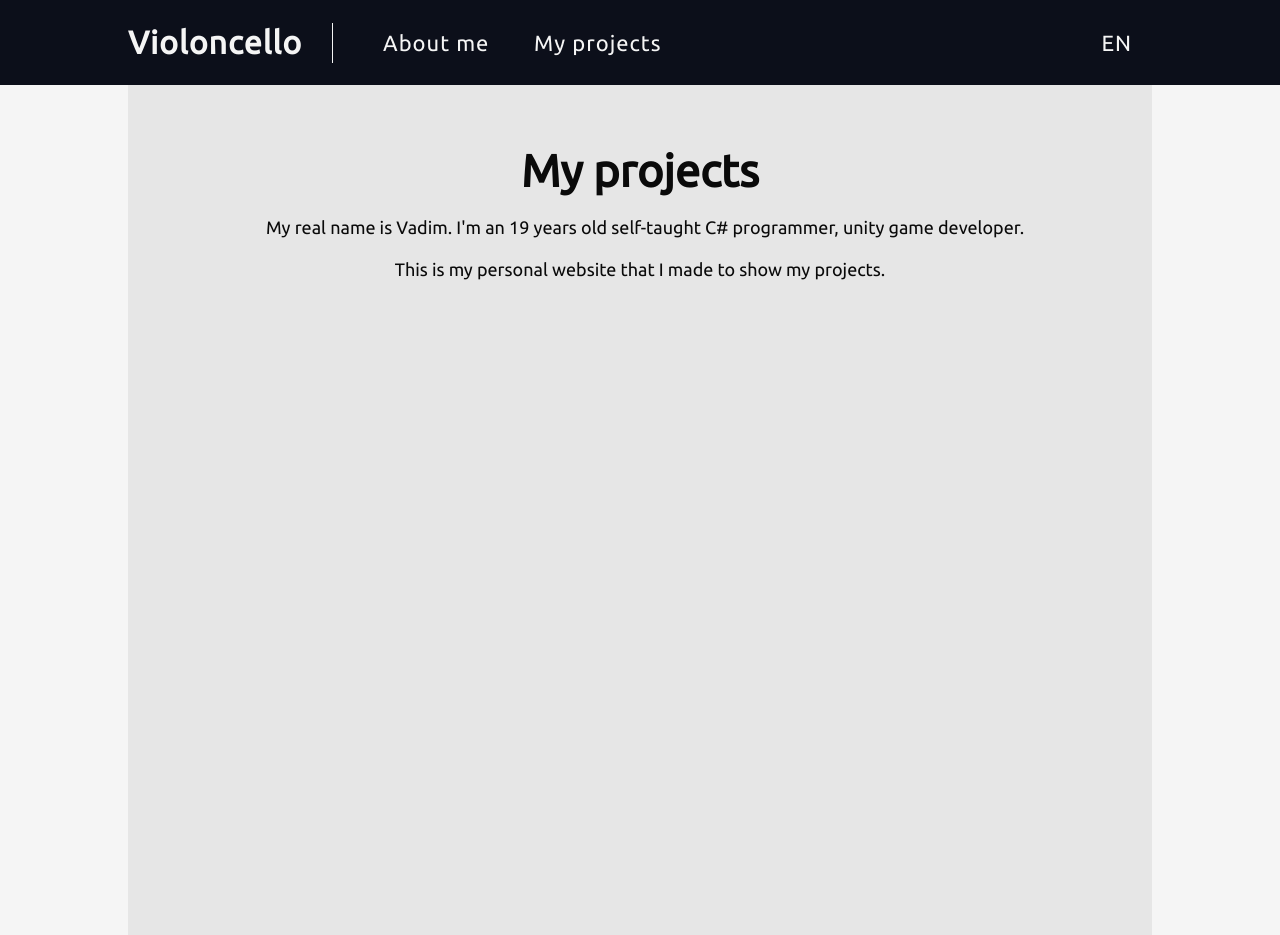
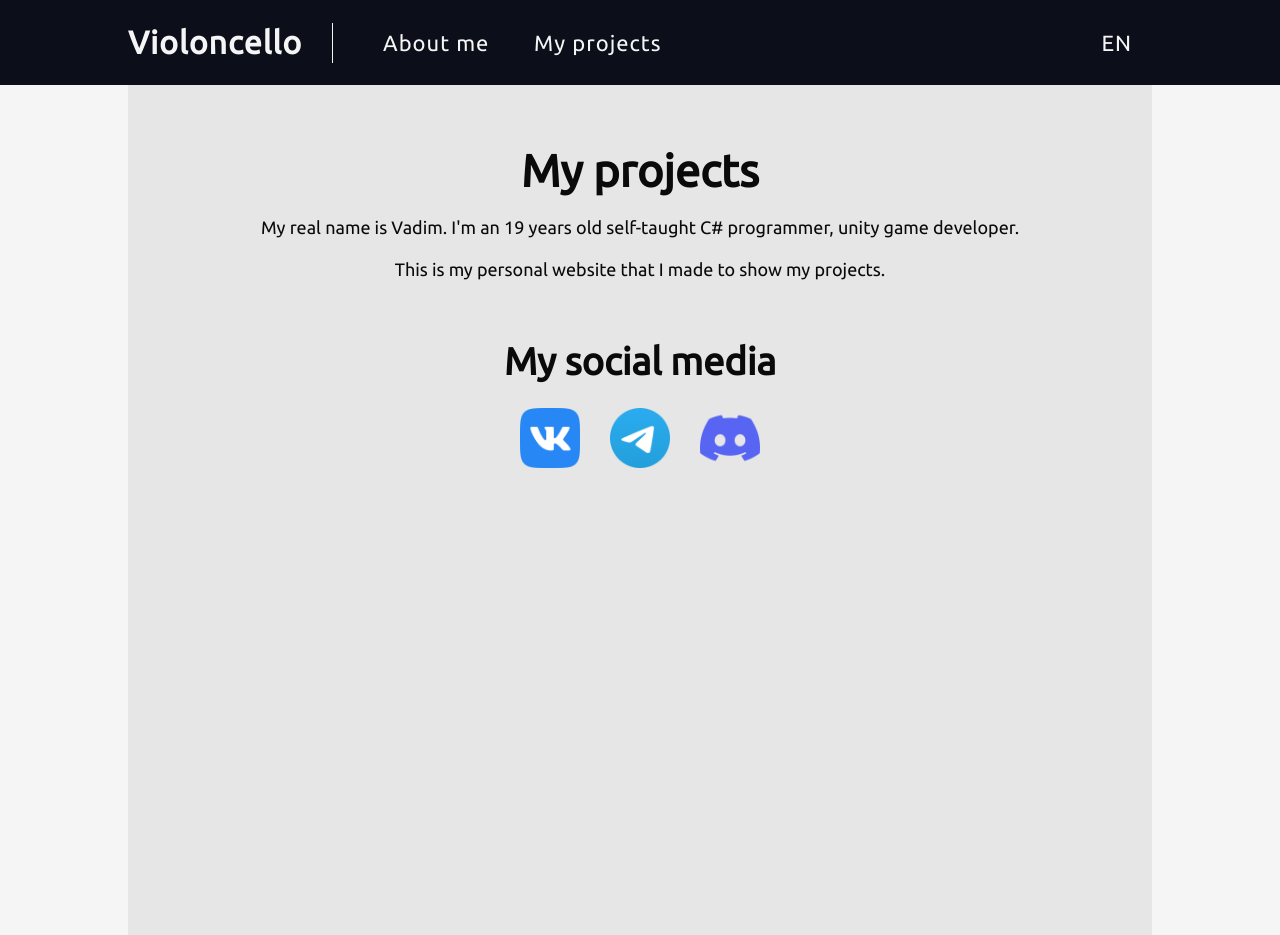
Before and after one commit to SassyAssSas/devcello-website, a plain HTML site: page Devcello-ru/about-me.html in a window 1280 px wide. Drawn offline with Linux system fonts and the light colour scheme; a web font is replaced by a local one.

Commit message:
Added social media

```diff
--- a/Devcello-ru/about-me.html
+++ b/Devcello-ru/about-me.html
@@ -5,7 +5,7 @@
     <meta http-equiv="X-UA-Compatible" content="IE=edge">
     <meta name="viewport" content="width=device-width, initial-scale=1.0">
     <title>Violoncello</title>
-    <link rel="stylesheet" href="css/main.css">
+    <link rel="stylesheet" href="css/about-me.css">
 </head>
 <body>
     <div class="header">
@@ -39,6 +39,18 @@
                     <br>
                     This is my personal website that I made to show my projects.
                 </p>
+                <h2 data-lang="contacts-title">My social media</h2>
+                <div class="contacts-box">
+                    <a href="https://vk.com/saspotato" target="_blank">
+                        <img class="social-media-icon" src="images/icons/social-media/vk.png" alt="">
+                    </a>
+                    <a href="https://t.me/SasPotato" target="_blank">
+                        <img class="social-media-icon" src="images/icons/social-media/telegram.png" alt="">
+                    </a>
+                    <a href="https://discordapp.com/users/374510648199217152" target="_blank">
+                        <img class="social-media-icon" src="images/icons/social-media/discord.png" alt="">
+                    </a>
+                </div>
             </div>
         </div>
     </div>
--- a/Devcello-ru/css/main.css
+++ b/Devcello-ru/css/about-me.css
@@ -115,11 +115,30 @@ body {
     font-size: 45px;
 }
 
+.main h2 {
+    text-align: center;
+    margin-top: 60px;
+    font-size: 38px;
+}
+
 .main p {
     text-align: center;
     margin-top: 20px;
     font-size: 18px;
-    text-indent: 10px;
+}
+
+.main .contacts-box {
+    margin-top: 25px;
+    width: 100%;
+    height: fit-content;
+    justify-content: center;
+    display: flex;
+}
+
+.main .contacts-box .social-media-icon {
+    margin: 0 15px;
+    width: 60px;
+    height: 60px;
 }
 
 @media screen and (min-width: 1024px) and (max-width: 1279px) {
--- a/Devcello-ru/js/lang.js
+++ b/Devcello-ru/js/lang.js
@@ -23,6 +23,11 @@ data = {
         "main-title" : {
             "en": "About me",
             "ru": "Обо мне"
+        },
+
+        "contacts-title" : {
+            "en": "My social media",
+            "ru": "Мои соцсети"
         },
 
         "text": {
```
Also changed, not shown: Devcello-ru/images/icons/social-media/discord.png (added), Devcello-ru/images/icons/social-media/telegram.png (added), Devcello-ru/images/icons/social-media/vk.png (added).
